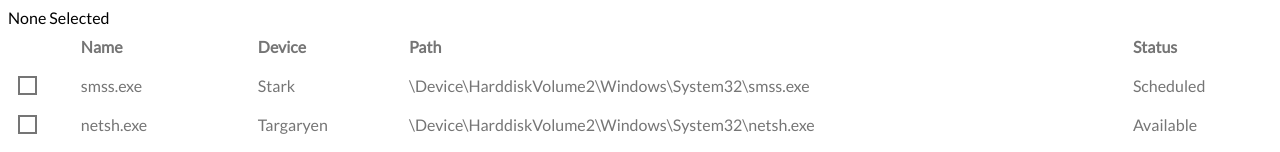
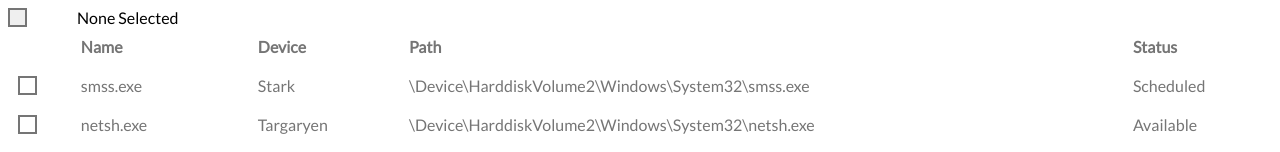
Before and after one commit to ouzy/cs-project, a React (Create React App) app: page / in a window 1280 px wide. Shown: the top 152 px of the page. Built offline with nearby package versions, Linux system fonts and the light colour scheme.

Commit message:
added logic for select all

```diff
--- a/src/Table/Table.js
+++ b/src/Table/Table.js
@@ -1,6 +1,6 @@
 import { useReducer, useEffect, useCallback, useState } from "react";
-import "../TableRow/TableRow";
 import TableRow from "../TableRow/TableRow";
+import Checkbox from "../Checkbox/Checkbox";
 import "./Table.scss";
 
 export default function Table() {
@@ -51,6 +51,14 @@ export default function Table() {
             return row;
           }
         });
+      case "selectAll":
+        return state.map((row) => {
+          return { ...row, selected: true };
+        });
+      case "deselectAll":
+        return state.map((row) => {
+          return { ...row, selected: false };
+        });
       default:
         return state;
     }
@@ -72,15 +80,45 @@ export default function Table() {
     }
   }, []);
 
+  const handleTableCheckboxClick = () => {
+    const numChecked = tableRows.filter((row) => row.selected).length;
+    const numElements = tableRows.length;
+
+    if (numChecked === numElements) {
+      dispatch({ type: "deselectAll" });
+    } else {
+      dispatch({ type: "selectAll" });
+    }
+  };
+
   const [countText, setCountText] = useState("None Selected");
   const [tableRows, dispatch] = useReducer(reducer, transformedData);
+  const [tableCheckboxStatus, setTableCheckboxStatus] = useState(0);
   useEffect(() => {
-    updateCountText(tableRows.filter((row) => row.selected).length);
+    const numChecked = tableRows.filter((row) => row.selected).length;
+    const numElements = tableRows.length;
+
+    if (numElements === numChecked) {
+      setTableCheckboxStatus(2);
+    } else if (numChecked > 0) {
+      setTableCheckboxStatus(1);
+    } else {
+      setTableCheckboxStatus(0);
+    }
+    updateCountText(numChecked);
   }, [tableRows, updateCountText]);
 
   return (
     <>
-      <div className="TableControls">{countText}</div>
+      <div className="TableControls">
+        <button
+          className="TableControlsButton"
+          onClick={handleTableCheckboxClick}
+        >
+          <Checkbox status={tableCheckboxStatus} />
+        </button>
+        <span>{countText}</span>
+      </div>
       <table className="Table">
         <thead>
           <tr>
--- a/src/Table/Table.scss
+++ b/src/Table/Table.scss
@@ -5,3 +5,16 @@
 
   color: #757575;
 }
+
+.TableControls {
+  display: flex;
+  .TableControlsButton {
+    padding: 0;
+    border: 0;
+
+    margin-right: 50px;
+    &:hover {
+      cursor: pointer;
+    }
+  }
+}
--- a/src/TableRow/TableRow.js
+++ b/src/TableRow/TableRow.js
@@ -1,11 +1,11 @@
-import { useState } from "react";
+import { useEffect, useState } from "react";
 import Checkbox from "../Checkbox/Checkbox";
 import "./TableRow.scss";
 
 export default function TableRow({ data, toggleRowSelect }) {
-  const { name, device, path, status } = data;
+  const { name, device, path, status, selected } = data;
 
-  const [isSelected, setIsSelected] = useState(false);
+  const [isSelected, setIsSelected] = useState(selected);
 
   const handleRowToggle = () => {
     setIsSelected(!isSelected);
@@ -17,6 +17,10 @@ export default function TableRow({ data, toggleRowSelect }) {
       handleRowToggle();
     }
   };
+
+  useEffect(() => {
+    setIsSelected(selected);
+  }, [selected]);
 
   return (
     <tr
```
